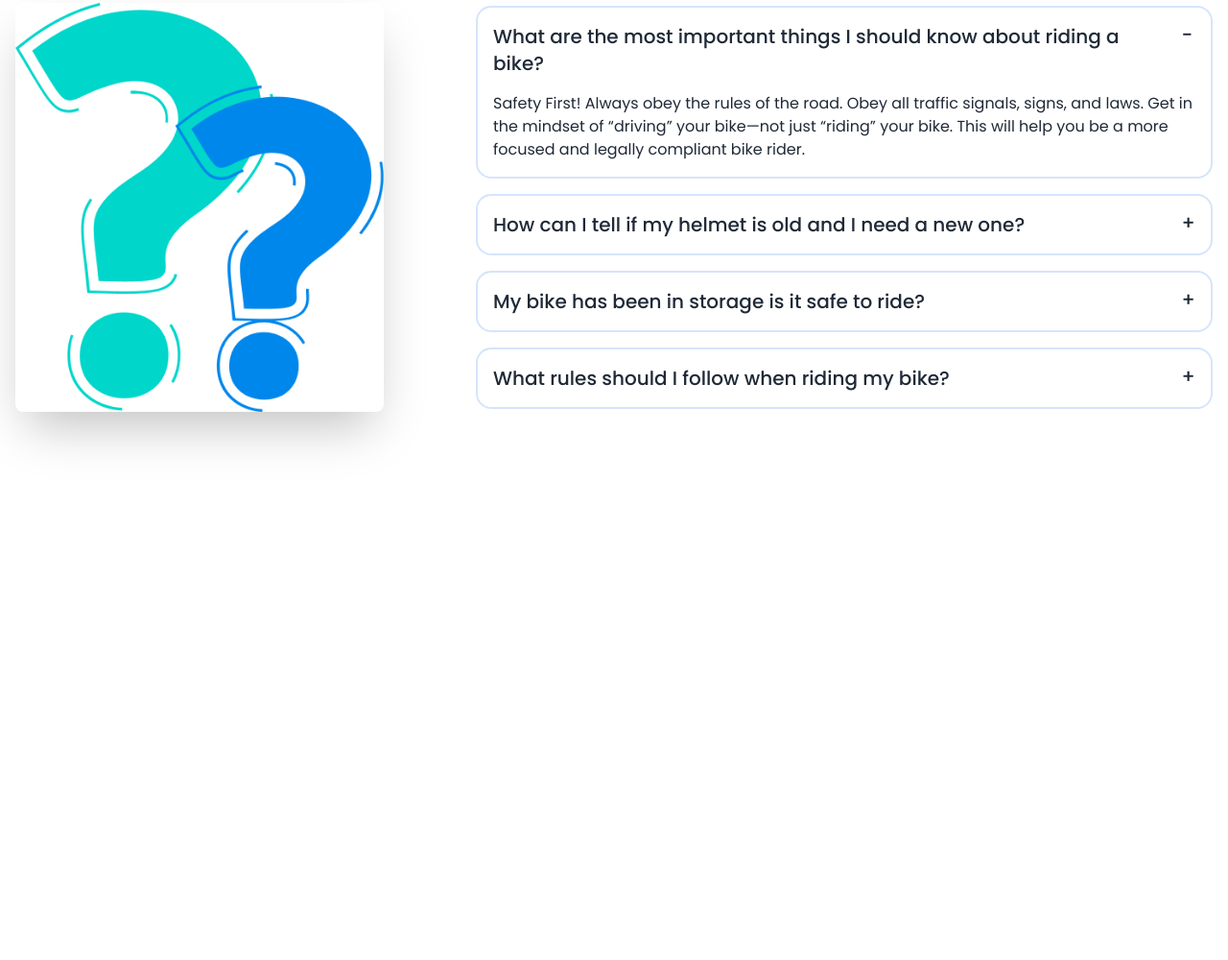
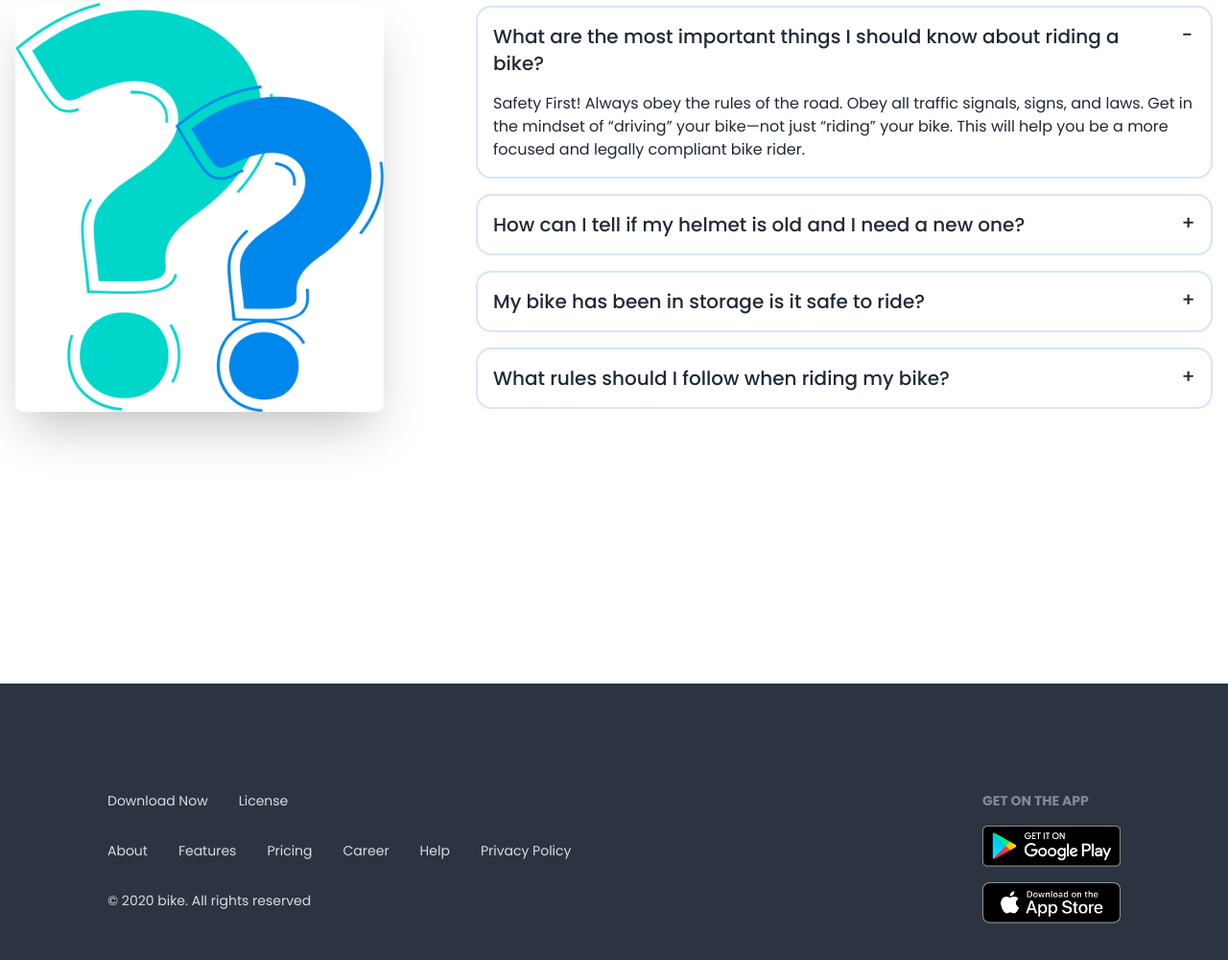
Before and after one commit to S-a-b-b-i-R/biker-zone-daisyUI, a plain HTML site: page index.html in a window 1280 px wide. Shown: the part 2218-3218 px from the top of the page at 96% size. Before the commit the page ends 2930 px from the top, so only its background shows below. Drawn offline with nearby package versions, Linux system fonts and the light colour scheme.

Commit message:
footer done

```diff
--- a/index.html
+++ b/index.html
@@ -346,9 +346,33 @@
 
     </main>
 
-    <footer>
+    <footer class="footer p-28 bg-neutral text-neutral-content flex flex-col md:flex-row lg:flex-row justify-between ">
+        <div class="flex-col  gap-8">
+            <div class="flex gap-8">
+                <a href="">Download Now</a>
+                <a href="">License</a>
+            </div>
+            <div class="flex flex-wrap gap-8">
+                <a href="">About</a>
+                <a href="">Features</a>
+                <a href="">Pricing</a>
+                <a href="">Career</a>
+                <a href="">Help</a>
+                <a href="">Privacy Policy</a>
+            </div>
+            <div>
+                <p>© 2020 bike. All rights reserved</p>
+            </div>
+        </div>
+        <div class="justify-self-end">
+            <span class="footer-title">Get On The App</span>
+            <div class="grid grid-cols-1 gap-4">
+                <a><img class="w-36" src="./images/others/android.png" alt=""></a>
+                <a><img class="w-36" src="./images/others/ios.png" alt=""></a>
+            </div>
+        </div>
+    </footer>
 
-    </footer>
 </body>
 
 </html>
```
